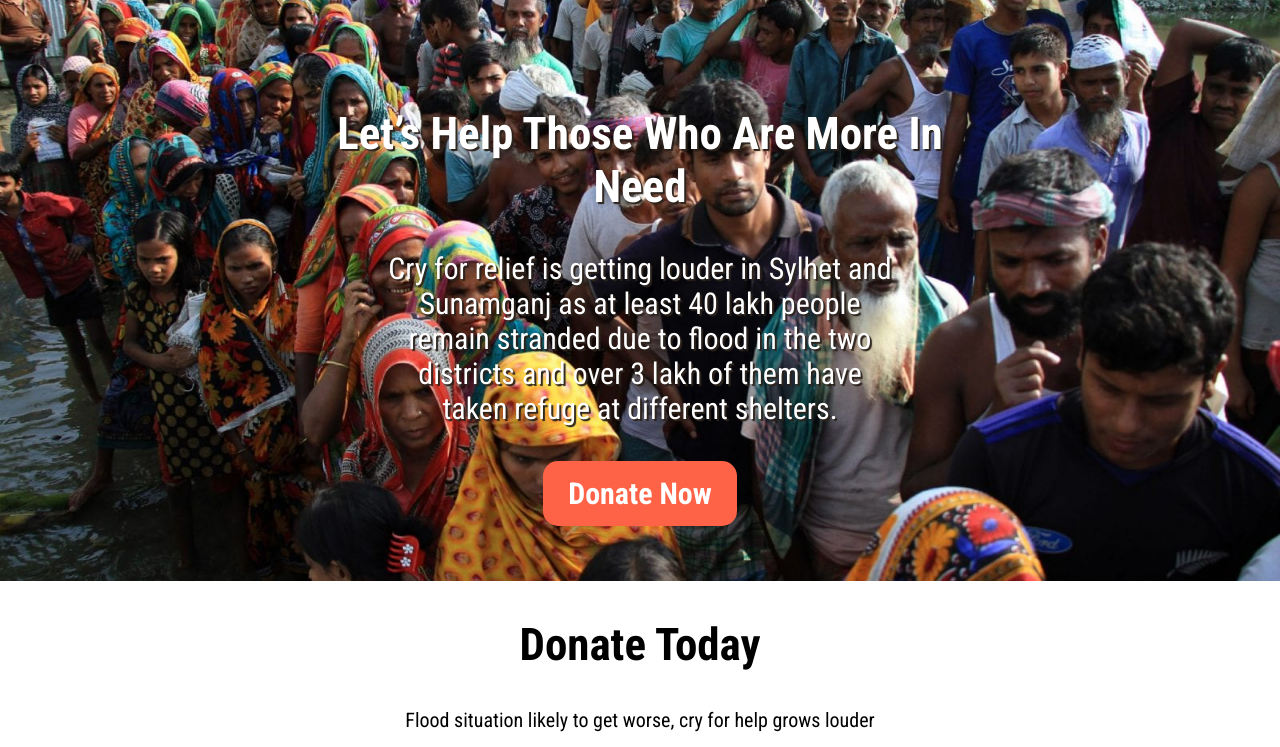
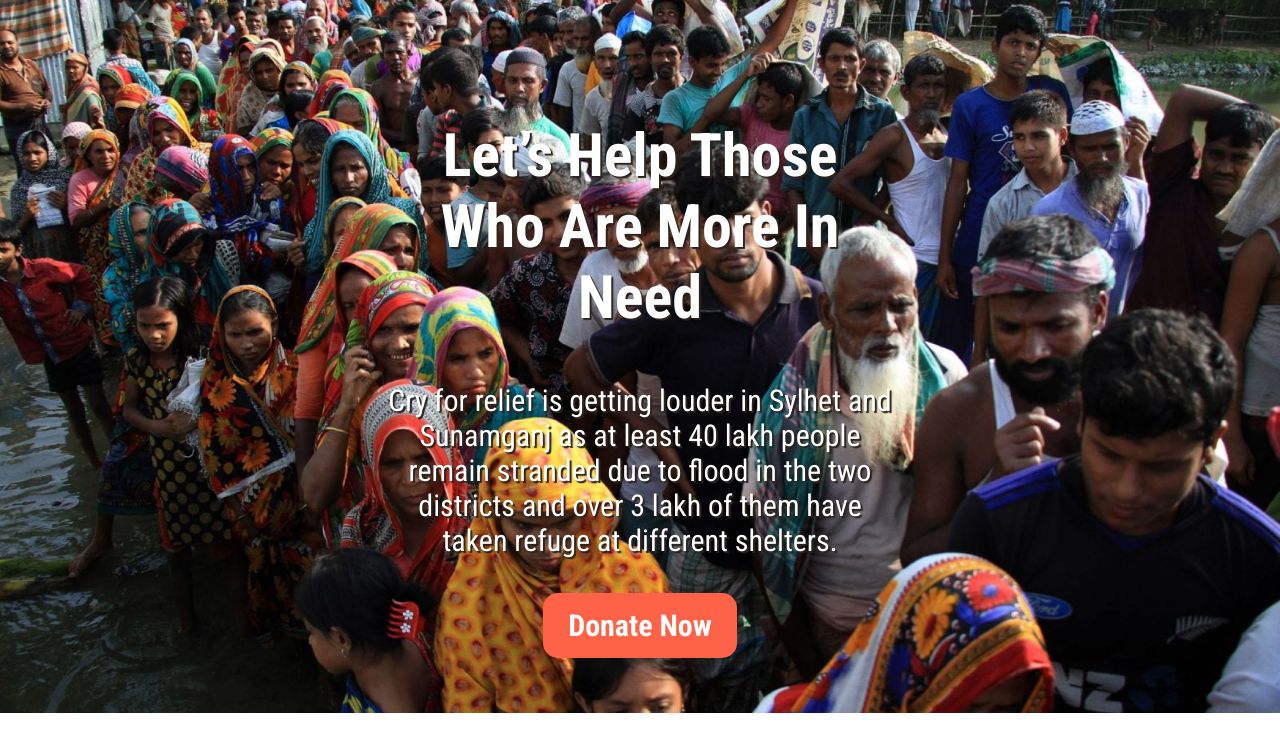
Before and after one commit to Md-Ashraful-Islam13/donate-today, a plain HTML site: page index.html in a window 1280 px wide. Shown: the top 747 px of the page. Drawn offline with Linux system fonts and the light colour scheme; a web font is replaced by a local one.

Commit message:
re-check

```diff
--- a/style.css
+++ b/style.css
@@ -22,12 +22,11 @@ p{
     text-shadow: #2c231c 2px 2px 1px;
 }
 .header-area .heading {
-    font-size: 30px;
-    width: 50%;
+    font-size: 40px;
+    width: 40%;
     margin: 0 auto;
 }
 .header-area .header-para {
-
     width: 40%;
     margin: 0 auto;
     padding-bottom: 20px;
```
